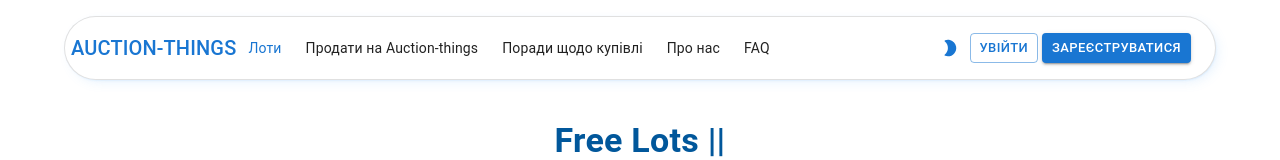
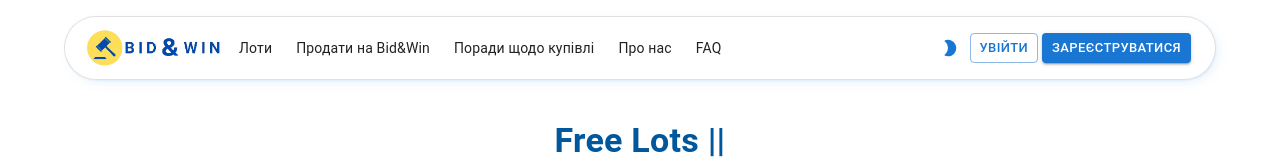
Before and after one commit to hrunytskyidmytro/auction-things-client, a React (Create React App) app: page / in a window 1280 px wide. Shown: the top 160 px of the page. Built offline with nearby package versions, Linux system fonts and the light colour scheme; the HTML template or start-up script is replaced by a standard one.

Commit message:
Added logo in navbar

```diff
--- a/src/layouts/NavBar/NavBar.js
+++ b/src/layouts/NavBar/NavBar.js
@@ -36,11 +36,13 @@ import { Link as RouterLink, useNavigate } from "react-router-dom";
 
 import { useAuth } from "../../shared/hooks/useAuth";
 
-// const logoStyle = {
-//   width: "140px",
-//   height: "auto",
-//   cursor: "pointer",
-// };
+const logoStyle = {
+  marginTop: "9px",
+  marginLeft: "16px",
+  width: "140px",
+  height: "auto",
+  cursor: "pointer",
+};
 
 const AppAppBar = ({ mode, toggleColorMode }) => {
   const [open, setOpen] = useState(false);
@@ -140,32 +142,32 @@ const AppAppBar = ({ mode, toggleColorMode }) => {
                 px: 0,
               }}
             >
+              <Link to="/" component={RouterLink} underline="hover">
                 <Typography
                   variant="h6"
                   fontWeight={500}
                   sx={{ color: "#01579b" }}
                 >
-                <Link to="/" component={RouterLink} underline="hover">
-                  AUCTION-THINGS
+                  <img src="/logo.png" style={logoStyle} alt="Логотип" />
+                </Typography>
               </Link>
-              </Typography>
               <Box sx={{ display: { xs: "none", md: "flex" } }}>
                 <MenuItem
                   // onClick={() => scrollToSection("features")}
                   sx={{ py: "6px", px: "12px" }}
                 >
+                  <Link to="/lots" component={RouterLink} underline="hover">
                     <Typography variant="body2" color="text.primary">
-                    <Link to="/lots" component={RouterLink} underline="hover">
                       Лоти
+                    </Typography>
                   </Link>
-                  </Typography>
                 </MenuItem>
                 <MenuItem
                   // onClick={() => scrollToSection("testimonials")}
                   sx={{ py: "6px", px: "12px" }}
                 >
                   <Typography variant="body2" color="text.primary">
-                    Продати на Auction-things
+                    Продати на Bid&Win
                   </Typography>
                 </MenuItem>
                 <MenuItem
```
Lines whose indentation alone changed are shown as unchanged.
